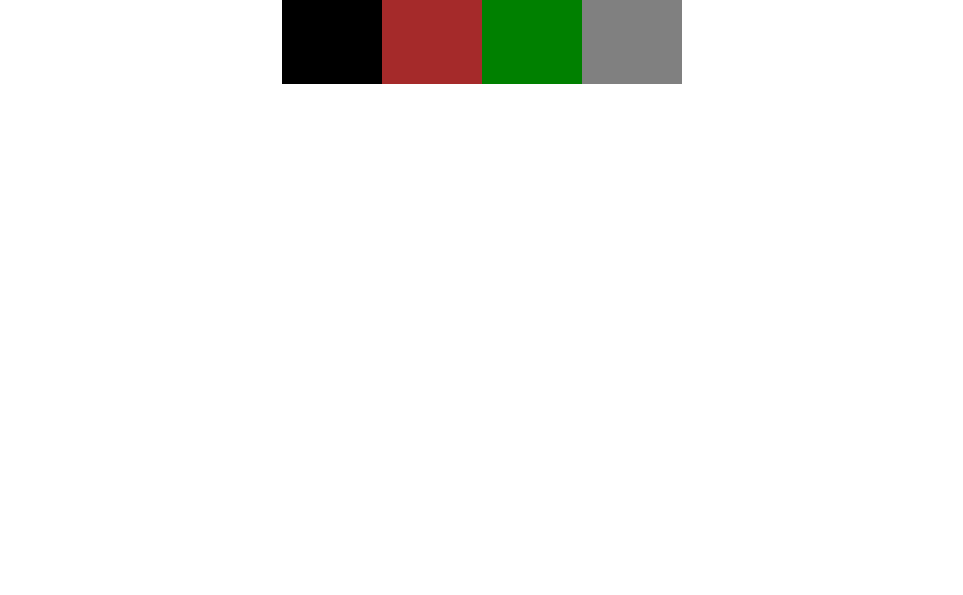
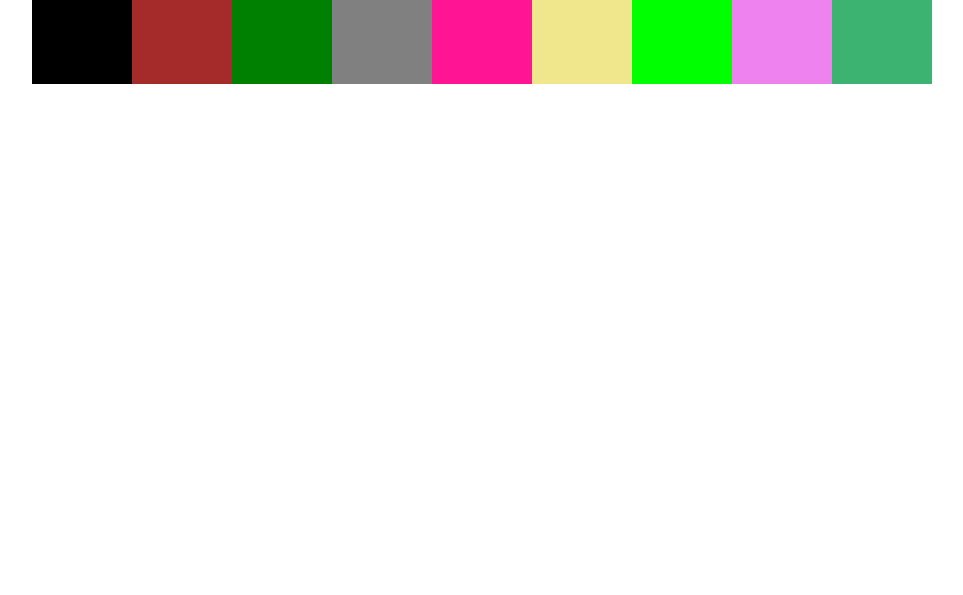
Before and after one commit to HenriqueTardivo/audioPads, a plain HTML site: page index.html in a window 1280 px wide. Shown: the part 205-800 px from the top of the page, without its empty margins (158-1121 px from the left). Drawn offline with Linux system fonts and the light colour scheme.

Commit message:
novas piranhas

```diff
--- a/estilo.css
+++ b/estilo.css
@@ -53,3 +53,23 @@ header p {
 .pad4 {
     background-color: grey;
 }
+
+.pad5 {
+    background-color: deeppink;
+}
+
+.pad6 {
+    background-color: khaki;
+}
+
+.pad7 {
+    background-color: lime;
+}
+
+.pad8 {
+    background-color: violet;
+}
+
+.pad9 {
+    background-color: mediumseagreen;
+}
--- a/index.html
+++ b/index.html
@@ -37,6 +37,21 @@
                     <div class="pad4">
                         <audio  class="sound" src="./sounds/WhatsApp Ptt 2019-07-26 at 22.40.07.mp3"></audio>
                     </div>
+                    <div class="pad5">
+                        <audio  class="sound" src="./sounds/WhatsApp Ptt 2018-01-14 at 02.45.29.mp3"></audio>
+                    </div>
+                    <div class="pad6">
+                        <audio  class="sound" src="./sounds/WhatsApp Ptt 2019-04-27 at 23.01.15.mp3"></audio>
+                    </div>
+                    <div class="pad7">
+                        <audio  class="sound" src="./sounds/WhatsApp Ptt 2019-06-18 at 15.17.29.mp3"></audio>
+                    </div>
+                    <div class="pad8">
+                        <audio  class="sound" src="./sounds/WhatsApp Ptt 2019-07-02 at 17.41.35.mp3"></audio>
+                    </div>
+                    <div class="pad9">
+                        <audio  class="sound" src="./sounds/WhatsApp Ptt 2019-07-22 at 16.53.22.mp3"></audio>
+                    </div>
                 </div>
 
 
```
Also changed, not shown: 5 other files.
